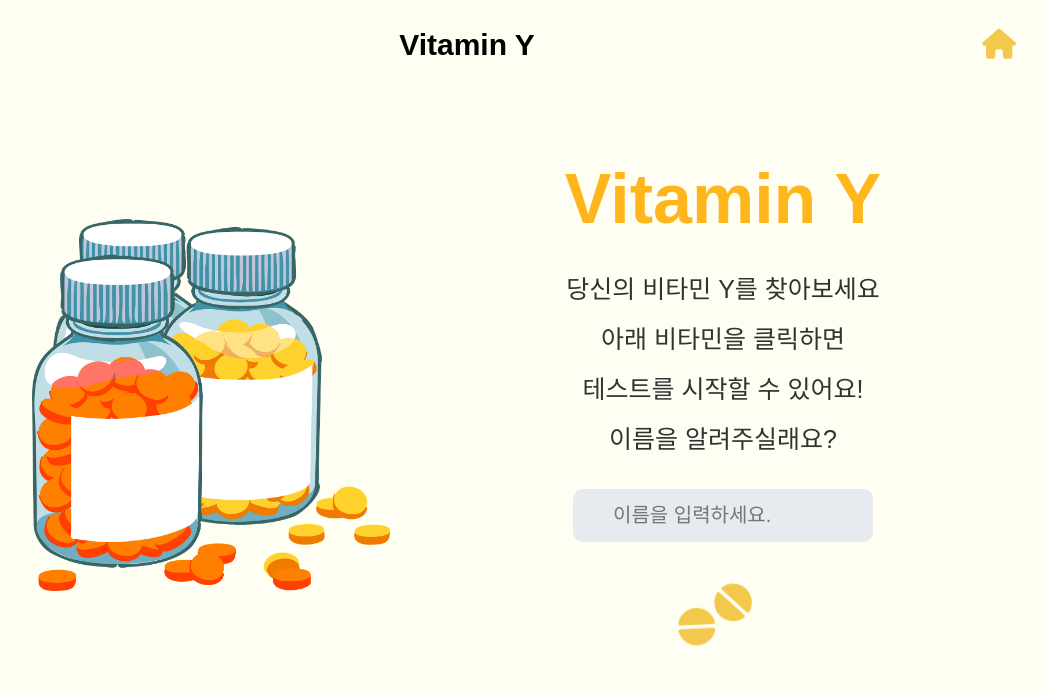
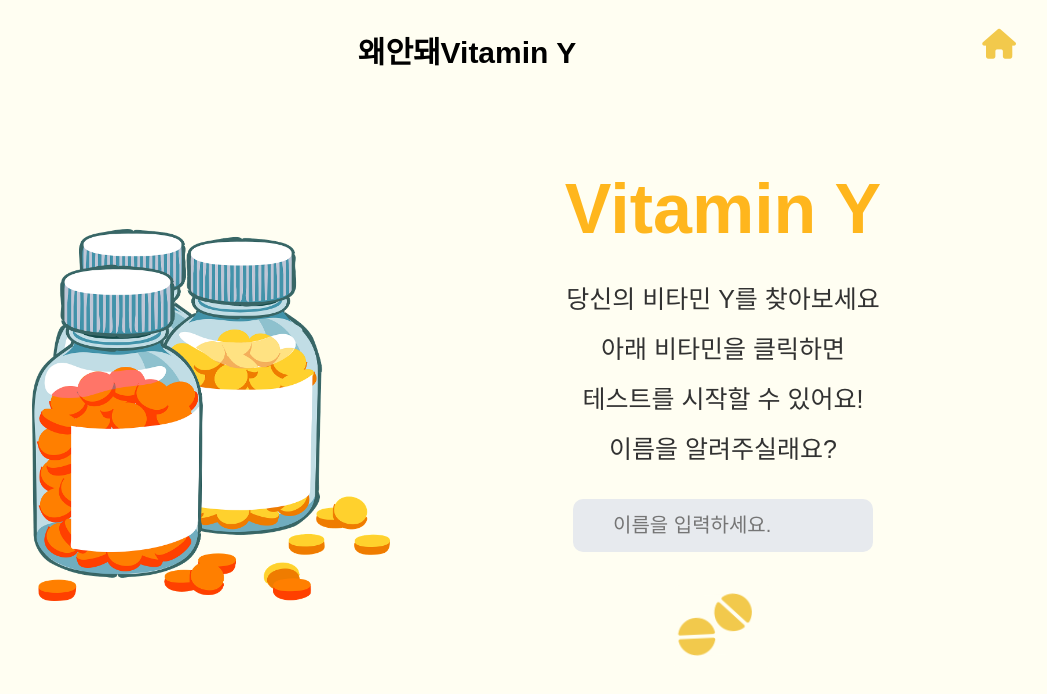
Before and after one commit to CodeSoom/project-react-3-Najeong-Kim, a React app: page / in a window 1280 px wide. Shown: the top 694 px of the page, without its empty margins (173-1220 px from the left). Built offline with nearby package versions, Linux system fonts and the light colour scheme; a web font is replaced by a local one.

Commit message:
배포왜안돼

```diff
--- a/src/App.jsx
+++ b/src/App.jsx
@@ -44,7 +44,7 @@ export default function App() {
       <Desktop>
         <Header>
           <span />
-          <h1>Vitamin Y</h1>
+          <h1>왜안돼Vitamin Y</h1>
           <Link to="/" data-testid="home" onClick={handleClickClear}><i className="fas fa-home" /></Link>
         </Header>
         <Switch>
```
